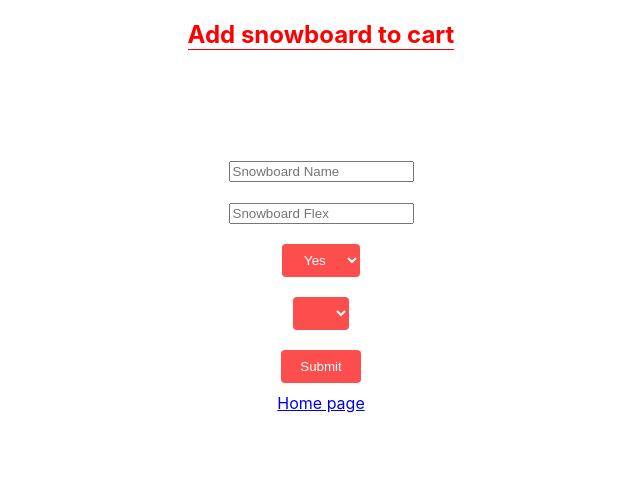
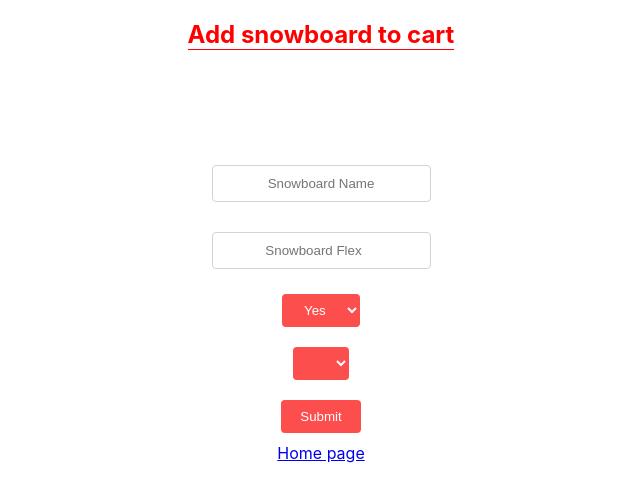
Before and after one commit to davidabutler92/react-sql-server-2020, a React (Create React App) app: page /create in a window 1280 px wide. Shown: the top 502 px of the page, without its empty margins (319-959 px from the left). Built offline with nearby package versions, Linux system fonts and the light colour scheme; no server answers.

Commit message:
add styling to create page

```diff
--- a/src/CreatePage.js
+++ b/src/CreatePage.js
@@ -46,6 +46,7 @@ export default class CreatePage extends Component {
 
                         <label>
                             <input onChange={e => this.setState({ snowboardName: e.target.value })}
+                            className='inputSearch'
                             placeholder='Snowboard Name'
                             required
                             ></input>
@@ -53,6 +54,7 @@ export default class CreatePage extends Component {
 
                         <label>
                             <input type='number' onChange={e => this.setState({ flex: e.target.value })}
+                            className='inputSearch'
                             placeholder='Snowboard Flex'
                             required
                             ></input>
```
